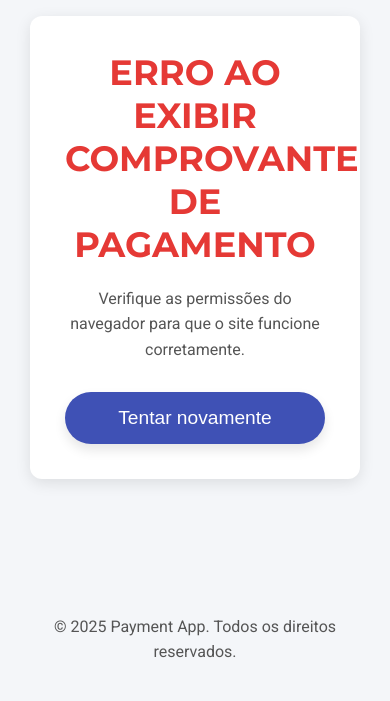
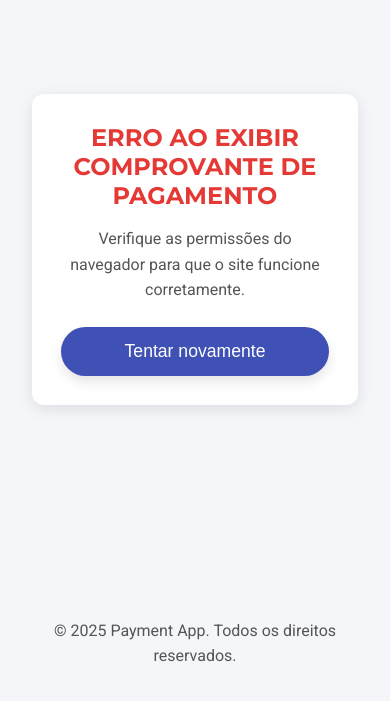
Before and after one commit to paitxgit/geo-app-web, a plain HTML site: page index.html in a window 390 px wide. Shown: the part 119-820 px from the top of the page. Drawn offline with Linux system fonts and the light colour scheme; no server answers.

Commit message:
Update index.html

```diff
--- a/index.html
+++ b/index.html
@@ -31,7 +31,8 @@
         height: 100vh;
         flex-direction: column;
         text-align: center;
-        padding: 30px;
+        padding: 2rem;
+        font-size: 1rem; /* Base font size */
       }
 
       .error-container {
@@ -39,7 +40,7 @@
         color: #333;
         border-radius: 12px;
         box-shadow: 0 4px 15px rgba(0, 0, 0, 0.1);
-        padding: 50px;
+        padding: 2rem;
         width: 100%;
         max-width: 600px;
         margin: auto;
@@ -55,7 +56,7 @@
         font-family: "Montserrat", sans-serif;
         font-size: 2.5rem;
         color: #e53935;
-        margin-bottom: 20px;
+        margin-bottom: 1rem;
         text-transform: uppercase;
         font-weight: 700;
       }
@@ -64,7 +65,7 @@
         font-size: 1.1rem;
         color: #555;
         line-height: 1.6;
-        margin-bottom: 30px;
+        margin-bottom: 1.5rem;
         font-weight: 400;
       }
 
@@ -78,6 +79,7 @@
         cursor: pointer;
         transition: background-color 0.3s ease, transform 0.3s ease;
         box-shadow: 0 6px 12px rgba(0, 0, 0, 0.1);
+        max-width: 100%;
       }
 
       button:hover {
@@ -90,39 +92,68 @@
       }
 
       footer {
-        margin-top: 30px;
+        margin-top: 2rem;
         font-size: 0.9rem;
         color: #777;
         font-weight: 300;
       }
 
-      @media (max-width: 600px) {
+      /* Responsividade para telas pequenas (mobile) */
+      @media (max-width: 400px) {
+        body {
+          font-size: 0.85rem; /* Diminui o tamanho da fonte para telas menores */
+        }
+
         h1 {
-          font-size: 2rem;
+          font-size: 1.8rem; /* Reduzir o tamanho do título em telas pequenas */
+          margin-bottom: 1rem;
         }
 
         p {
-          font-size: 1rem;
+          font-size: 1rem; /* Ajuste do tamanho da fonte do parágrafo */
         }
 
         button {
-          width: 100%;
-          padding: 15px;
-          font-size: 1.2rem;
+          width: 100%; /* Botão ocupa 100% da largura da tela */
+          font-size: 1.1rem;
+          padding: 14px;
         }
 
         .error-container {
-          padding: 30px;
+          padding: 1.5rem; /* Ajusta o padding do container para telas menores */
         }
       }
 
+      /* Responsividade para telas médias (tablets) */
       @media (max-width: 768px) {
         h1 {
           font-size: 2.2rem;
         }
 
         .error-container {
-          padding: 35px;
+          padding: 1.8rem;
+        }
+      }
+
+      @media (max-width: 410px) {
+        h1 {
+          font-size: 1.5rem;
+        }
+
+        .error-container {
+          padding: 1.8rem;
+        }
+      }
+
+      @media (max-width: 315px) {
+        h1,
+        p,
+        button {
+          font-size: 1rem;
+        }
+
+        .error-container {
+          padding: 1.8rem;
         }
       }
     </style>
```
